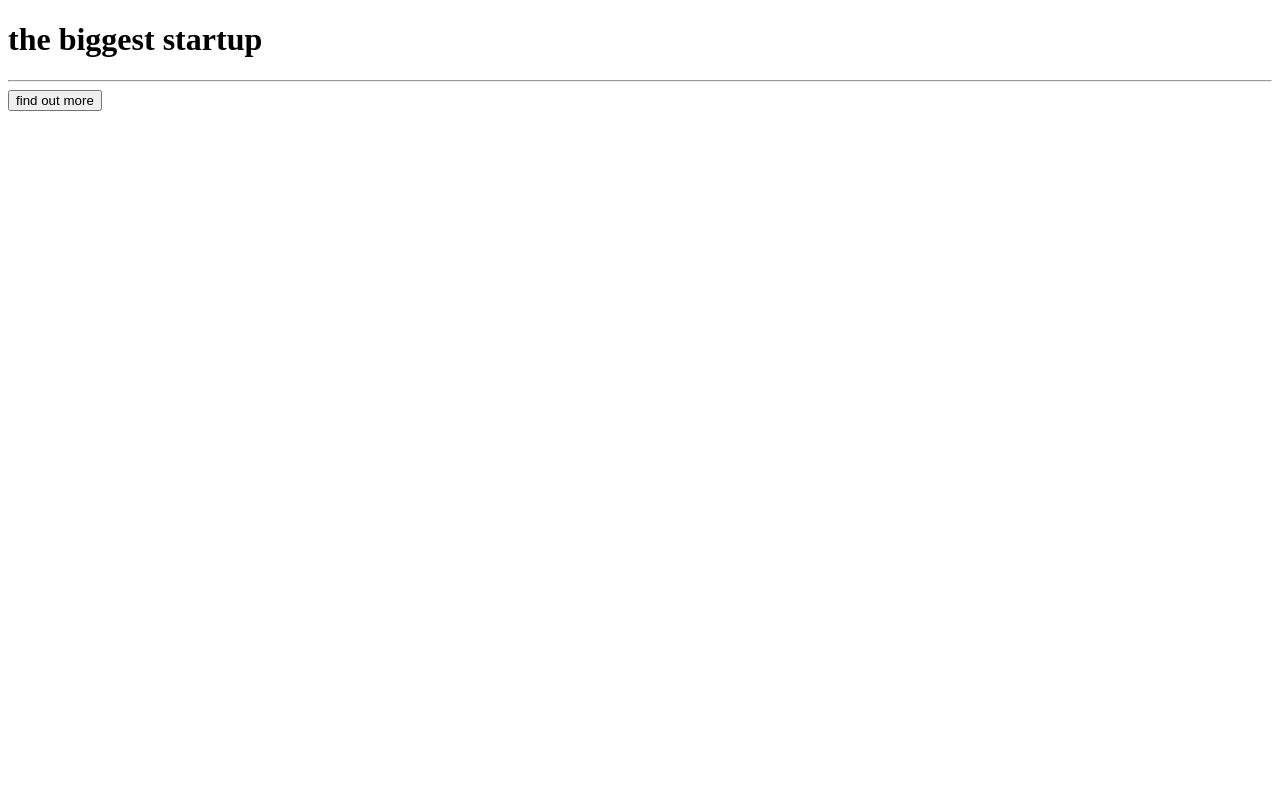
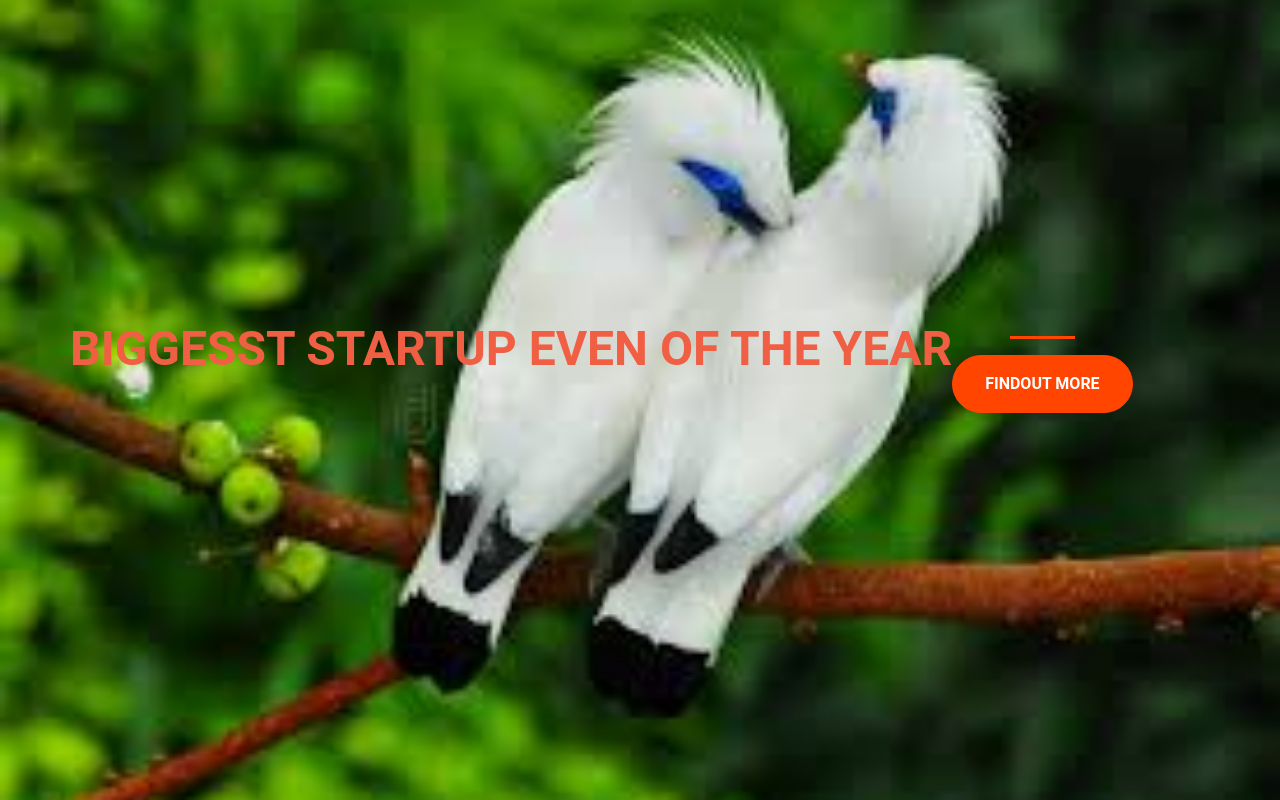
Before and after one commit to Vish151198/Vishal.github.io, a plain HTML site: page index.html in a window 1280 px wide. Drawn offline with nearby package versions, Linux system fonts and the light colour scheme; a web font is replaced by a local one.

Commit message:
uploading

```diff
--- a/index.html
+++ b/index.html
@@ -3,24 +3,25 @@
 <head>
 	<meta charset="utf-8">
 	<meta name="viewport" content="width=device-width, initial-scale=1">
-	<title></title>
+	<title>startup</title>
+	<link rel="stylesheet"href="https://fonts.google.com/specimen/Roboto">
+	<link rel="stylesheet" href="https://cdn.jsdelivr.net/npm/bootstrap@4.6.2/dist/css/bootstrap.min.css" integrity="sha384-xOolHFLEh07PJGoPkLv1IbcEPTNtaed2xpHsD9ESMhqIYd0nLMwNLD69Npy4HI+N" crossorigin="anonymous">
+	<link rel="stylesheet" type="text/css" href="style.css">
 </head>
 <body>
-<div class="container d flex align-items-center h-100">
+	<div class="container d-flex align-items-center h-100">
 		<div class="row">
-		<header class="text-center col-12">
-			<h1 class="text-uppercase"><strong> the biggest startup</h1>
+			<header class="text-center ">
+				<h1 class="text-uppercase"><strong>biggesst startup even of the year</strong></h1>
 			</header>
-		<div class="buffer col-12"></div>
-		<section class="text-center col-12">
+			<div class="buffer"></div>
+			<section class="text-center ">
 				<hr>
 				<a href="https://mailchi.mp/351c45f5baed/ztmstudents">
-				<button class="btn btn-primary btn-xl"> find out more</button>
+					<button class="btn btn-primary btn-xl">findout more</button>
 				</a>
 			</section>
-
 		</div>
-
 	</div>
 </body>
-</html>
+</html
--- a/style.css
+++ b/style.css
@@ -1,34 +1,41 @@
-body {
-	margin: 0;
+body,
+html {
+	width: 100%;
+	height: 100%;
+	font-family: 'Roboto',sans-serif;
+	 background: url(header.jpg) no-repeat center center fixed;
+  -webkit-background-size: cover;
+  -moz-background-size: cover;
+  -o-background-size: cover;
+  background-size: cover;
 }
-.container {
-	display: flex;
-	flex-wrap: wrap;
-	justify-content: center;
+h1 {
+     font-size: 3rem;
+     color: #F05F44;
 }
-h1{
-
-	font-family: fantasy;
-	font-size: 3em;
-	border-bottom: 2px solid pink;
-	border-right: 2px solid pink;
-	width: 400px;
-	text-align: center;
-	-moz-box-shadow:px 4px 5px #888888;
-	-ms-box-shadow:px 4px 5px #888888;
-	-webkit-box-shadow:px 4px 5px #888888;
-	-o-box-shadow:px 4px 5px #888888;
-	box-shadow: 4px 4px 5px #888888;
-	margin-top: 10px;
+hr{
+	border-color: orangered;
+	border-width: 3px;
+	max-width: 65px;
 }
-img{
-	width: 450px;
-	height:300px;
-	margin: 10px;
-	transition: all 1s;
-
+.buffer{
+	height: 10rem;
 }
 
-img:hover{
-	transform: scale(1.1);
+.btn{
+	font-weight: 700;
+	border-radius: 300px;
+	text-transform: uppercase;
 }
+.btn-primary{
+	background-color: orangered;
+	border-color: orangered;
+}
+.btn-primary:hover{
+	background-color: hotpink;
+	border-color: hotpink;
+	border-width: 4px;
+}
+.btn-xl {
+	padding: 1rem 2rem;
+}
```
Also changed, not shown: header.jpg (added). Lines whose indentation alone changed are shown as unchanged.
